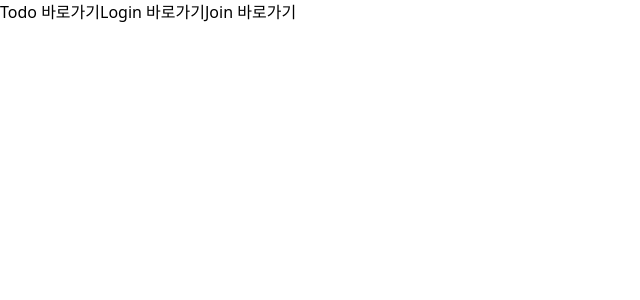
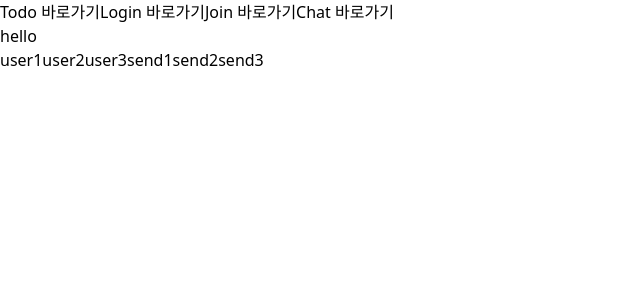
Before and after one commit to inkuksuss/todo-front, a Vue app: page /chat in a window 1280 px wide. Shown: the top 300 px of the page, without its empty margins (0-640 px from the left). Built offline with nearby package versions, Linux system fonts and the light colour scheme.

Commit message:
chat 테스트중

```diff
--- a/package.json
+++ b/package.json
@@ -15,14 +15,17 @@
     "@types/lodash.clonedeep": "^4.5.7",
     "axios": "^1.4.0",
     "esbuild": "^0.18.16",
+    "sockjs-client": "^1.6.1",
     "vue": "^3.3.4",
     "vue-router": "^4.2.2",
-    "vuex": "^4.1.0"
+    "vuex": "^4.1.0",
+    "webstomp-client": "^1.2.6"
   },
   "devDependencies": {
     "@rushstack/eslint-patch": "^1.2.0",
     "@tsconfig/node18": "^2.0.1",
     "@types/node": "^18.16.17",
+    "@types/sockjs-client": "^1.5.1",
     "@vitejs/plugin-vue": "^4.2.3",
     "@vue/eslint-config-prettier": "^7.1.0",
     "@vue/eslint-config-typescript": "^11.0.3",
--- /dev/null
+++ b/sockjs-client.d.ts
@@ -0,0 +1,3 @@
+declare module 'sockjs-client/dist/sockjs' {
+    export default (await import('sockjs-client')).default;
+}
--- a/src/App.vue
+++ b/src/App.vue
@@ -6,7 +6,7 @@ export default {
 
 <script setup lang="ts">
 import { RouterView } from 'vue-router';
-import {computed, onMounted, ref, watch} from 'vue';
+import { computed, onMounted, ref, watch } from 'vue';
 import { loadLocalStorage, saveLocalStorage } from '@/utils/common';
 import { CONSTANTS } from '../constants';
 import { useStore } from 'vuex';
@@ -44,15 +44,13 @@ const initUserInfo = () => {
 // };
 
 onMounted(() => {
-
     initUserInfo();
-
 });
 
 watch(
     () => compUserInfo.value,
     (next, prev) => {
-      console.log('call watch', next)
+        console.log('call watch', next);
         userInfo.value = next;
     }
 );
@@ -68,6 +66,7 @@ watch(
         <a href="/todo">Todo 바로가기</a>
         <a href="/login">Login 바로가기</a>
         <a href="/join">Join 바로가기</a>
+        <a href="/chat">Chat 바로가기</a>
     </div>
 
     <RouterView />
--- a/src/router/index.ts
+++ b/src/router/index.ts
@@ -27,6 +27,11 @@ const router = createRouter({
             path: '/oauth/redirect',
             name: 'OauthRedirect',
             component: () => import('@/views/OauthRedirect.vue')
+        },
+        {
+            path: '/chat',
+            name: 'ChatView',
+            component: () => import('@/views/ChatView.vue')
         }
     ]
 });
--- /dev/null
+++ b/src/views/ChatView.vue
@@ -0,0 +1,72 @@
+<script lang="ts">
+export default {
+    name: 'ChatView'
+};
+</script>
+
+<script setup lang="ts">
+import { onMounted, onUnmounted } from 'vue';
+import Stomp, { Client } from 'webstomp-client';
+import sockjs from 'sockjs-client/dist/sockjs';
+
+let stompClient: Client;
+let connected = false;
+
+const connect = (value: number) => {
+    let serverURL = 'http://localhost:3003/chat-server';
+    serverURL += '?authentication=' + value;
+    let socket = new sockjs(serverURL, null, {
+        transports: ['websocket', 'xhr-streaming', 'xhr-polling']
+    });
+    stompClient = Stomp.over(socket);
+
+    console.log('client', stompClient);
+    stompClient.connect(
+        {},
+        (frame) => {
+            connected = true;
+            console.log('소켓 연결 성공', frame);
+
+            stompClient.subscribe('/topic/room/1', (res) => {
+                console.log('구독으로 받은 메시지 입니다.', res.body);
+              const parse = JSON.parse(res.body);
+              console.log(parse)
+            });
+
+            if (value === 1) {
+                stompClient.send('/app/chat/join', JSON.stringify({ token: 1, data: 'test' }));
+            }
+        },
+        (error) => {
+            console.log('소켓 연결 실패', error);
+            connected = false;
+        }
+    );
+};
+
+const send = (value: number) => {
+    if (stompClient && connected)
+        stompClient.send(
+            '/app/chat/message',
+            JSON.stringify({ token: value, roomId: 1, data: 'test' })
+        );
+};
+
+onMounted(() => {});
+
+onUnmounted(() => {});
+</script>
+
+<template>
+    <div>hello</div>
+    <div class="flex flex-col">
+        <button @click="connect(1)">user1</button>
+        <button @click="connect(2)">user2</button>
+        <button @click="connect(3)">user3</button>
+        <button @click="send(1)">send1</button>
+        <button @click="send(2)">send2</button>
+        <button @click="send(3)">send3</button>
+    </div>
+</template>
+
+<style scoped></style>
```
Also changed, not shown: src/views/HomeView.vue (+4 -5 lines), 1 other file (tests, documents, lock files or other folders).
